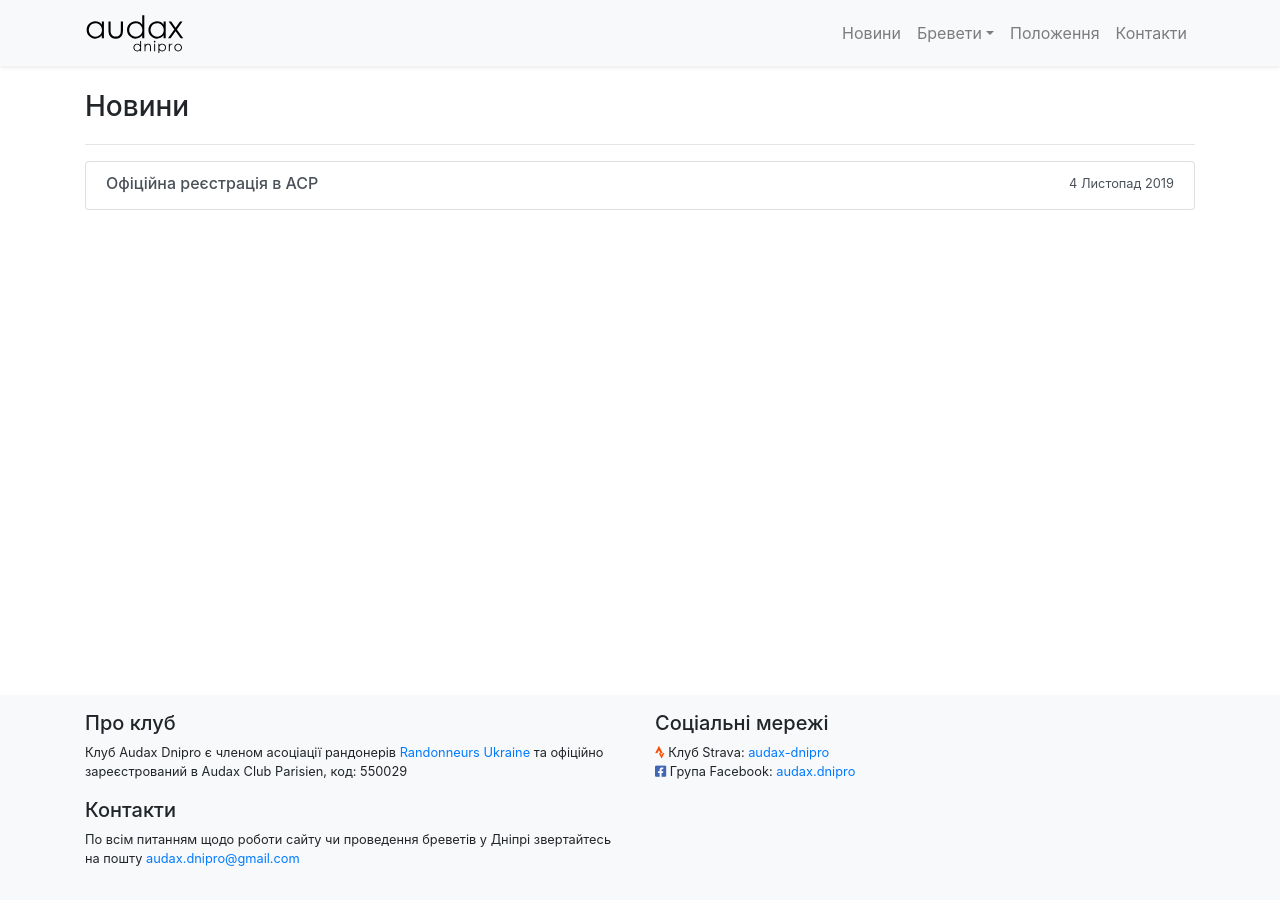
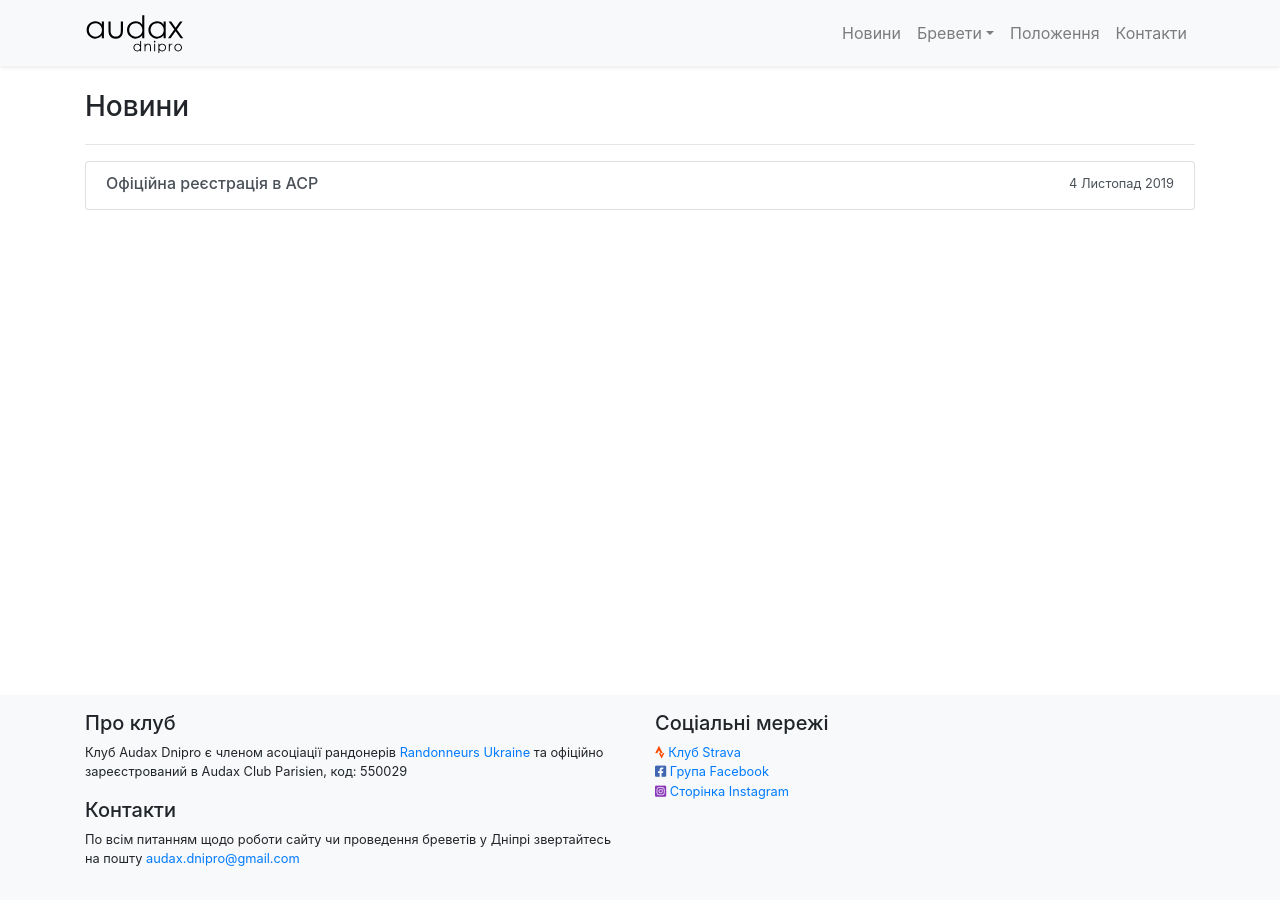
Before and after one commit to s-chizhik/audax.dp.ua, a Jekyll site: the page built from news.html, in a window 1280 px wide. Built offline with Jekyll 4.4.1, drawn with Linux system fonts in a browser that asks for light colours; nearby versions of some CDN libraries.

Commit message:
добавил instagram

```diff
--- a/_includes/footer.html
+++ b/_includes/footer.html
@@ -18,15 +18,20 @@
             <div class="col-sm-12 col-md-6">
                 <h5>Соціальні мережі</h5>
                 <p class="small">
-                    <i class="fab fa-strava" style="color: #fc4c02"></i>
-                    Клуб Strava:
-                    <a target="_blank" rel="noopener noreferer" href="https://www.strava.com/clubs/audax-dnipro">audax-dnipro</a>
-
+                    <a target="_blank" rel="noopener noreferer" href="https://www.strava.com/clubs/audax-dnipro">
+                        <i class="fab fa-strava" style="color: #fc4c02"></i>
+                        Клуб Strava
+                    </a>
                     <br>
-
-                    <i class="fab fa-facebook-square" style="color: #4267b2"></i>
-                    Група Facebook:
-                    <a target="_blank" rel="noopener noreferer" href="https://www.facebook.com/groups/audax.dnipro">audax.dnipro</a>
+                    <a target="_blank" rel="noopener noreferer" href="https://www.facebook.com/groups/audax.dnipro">
+                        <i class="fab fa-facebook-square" style="color: #4267b2"></i>
+                        Група Facebook
+                    </a>
+                    <br>
+                    <a target="_blank" rel="noopener noreferer" href="https://www.instagram.com/audax.dnipro/">
+                        <i class="fab fa-instagram-square" style="color: #8a3ab9"></i>
+                        Сторінка Instagram
+                    </a>
                 </p>
             </div>
 
--- a/_includes/footer_scripts.html
+++ b/_includes/footer_scripts.html
@@ -3,6 +3,6 @@
 <script src="https://stackpath.bootstrapcdn.com/bootstrap/4.3.1/js/bootstrap.min.js" integrity="sha384-JjSmVgyd0p3pXB1rRibZUAYoIIy6OrQ6VrjIEaFf/nJGzIxFDsf4x0xIM+B07jRM" crossorigin="anonymous"></script>
 
 <link rel="stylesheet" href="https://stackpath.bootstrapcdn.com/bootstrap/4.4.1/css/bootstrap.min.css" integrity="sha384-Vkoo8x4CGsO3+Hhxv8T/Q5PaXtkKtu6ug5TOeNV6gBiFeWPGFN9MuhOf23Q9Ifjh" crossorigin="anonymous">
-<link rel="stylesheet" href="https://cdnjs.cloudflare.com/ajax/libs/font-awesome/5.11.2/css/all.min.css" integrity="sha256-+N4/V/SbAFiW1MPBCXnfnP9QSN3+Keu+NlB+0ev/YKQ=" crossorigin="anonymous" />
+<link rel="stylesheet" href="https://cdnjs.cloudflare.com/ajax/libs/font-awesome/5.15.2/css/all.min.css" integrity="sha512-HK5fgLBL+xu6dm/Ii3z4xhlSUyZgTT9tuc/hSrtw6uzJOvgRr2a9jyxxT1ely+B+xFAmJKVSTbpM/CuL7qxO8w==" crossorigin="anonymous" />
 
 <link rel="stylesheet" href="/css/styles.css">
```
